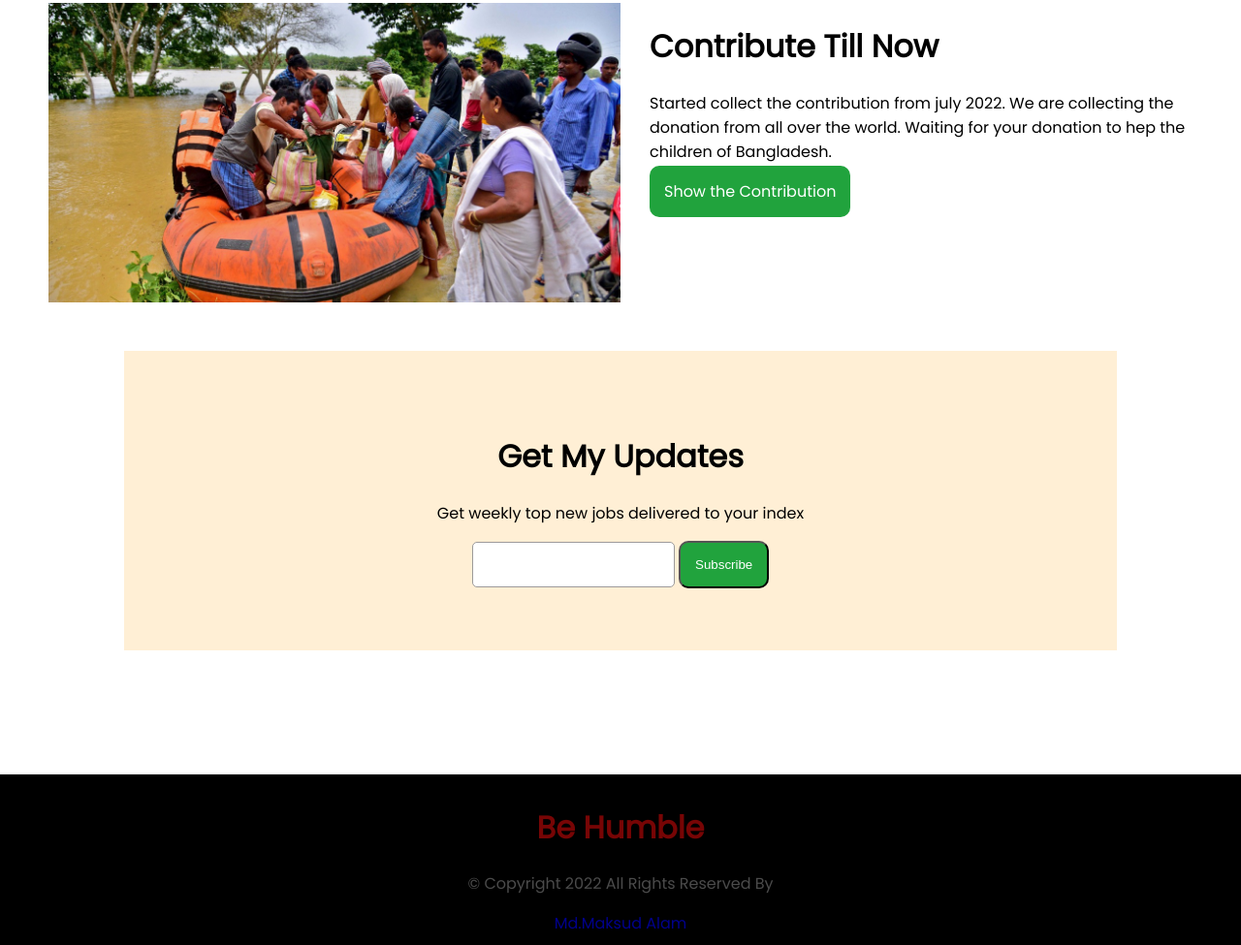
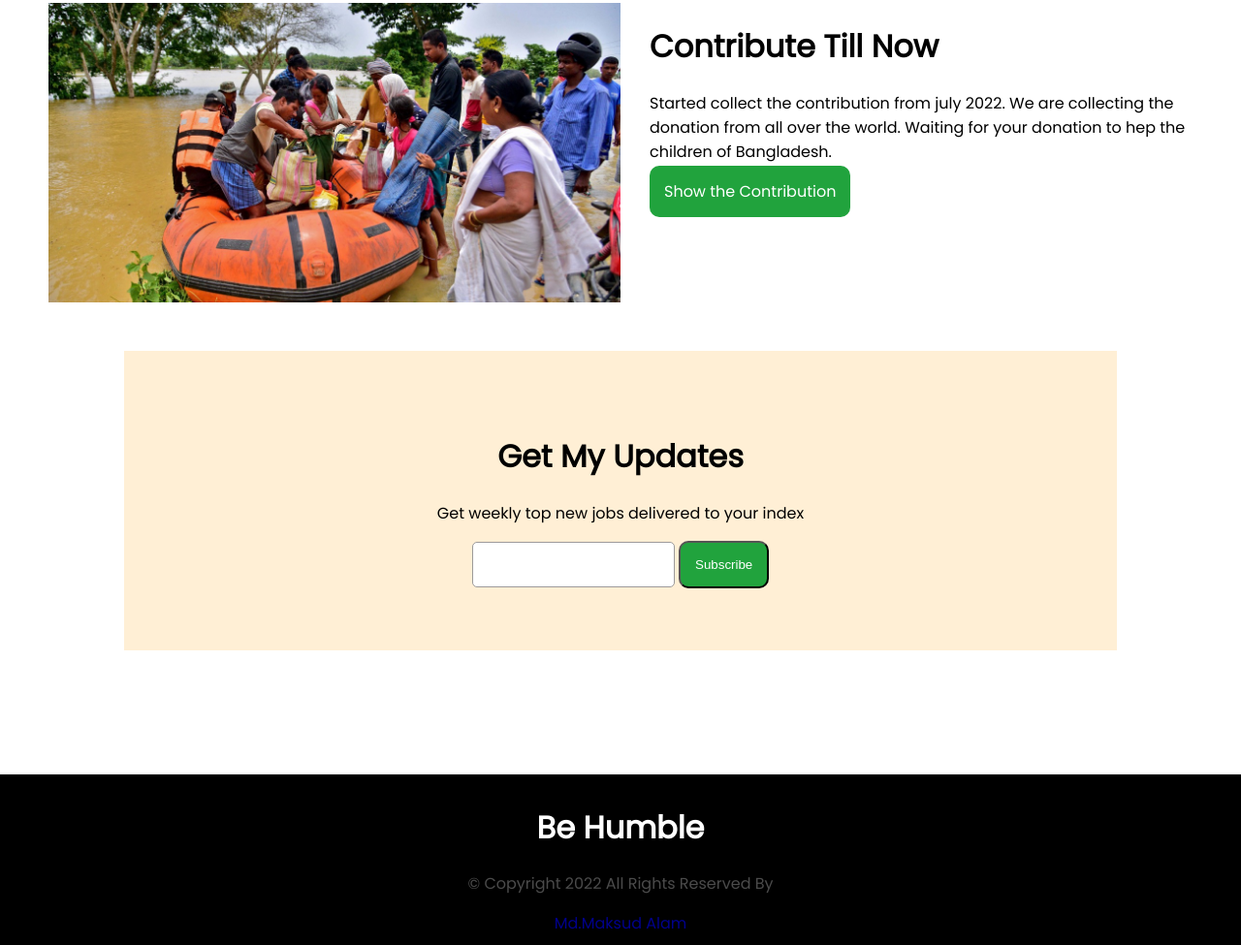
Before and after one commit to maksudalam79/first-assignment, a plain HTML site: page index.html in a window 1280 px wide. Shown: the part 2081-3056 px from the top of the page at 97% size. Drawn offline with Linux system fonts and the light colour scheme.

Commit message:
secend final

```diff
--- a/style.css
+++ b/style.css
@@ -248,7 +248,7 @@ body {
 
 .footer h1 {
     font-style: normal;
-    color: rgb(119, 5, 5);
+    color: white;
 }
 
 .footer p {
```
